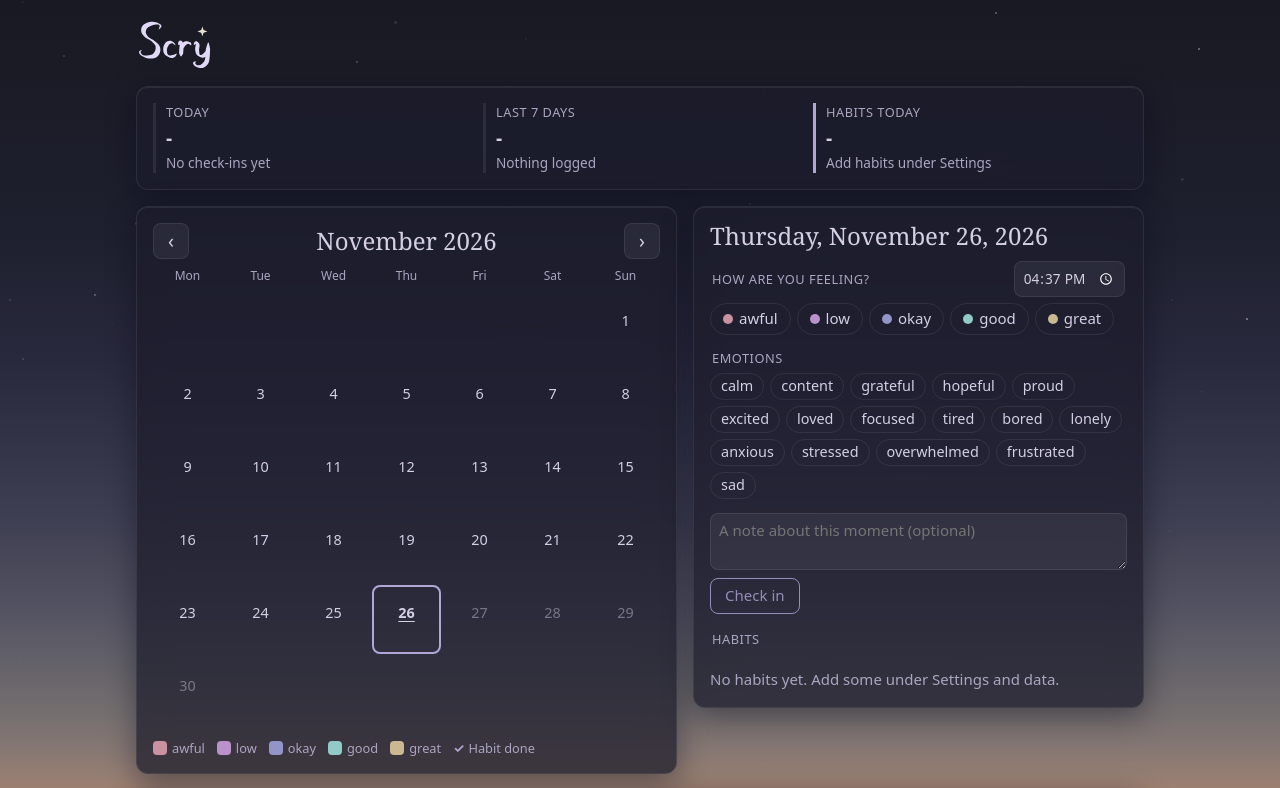
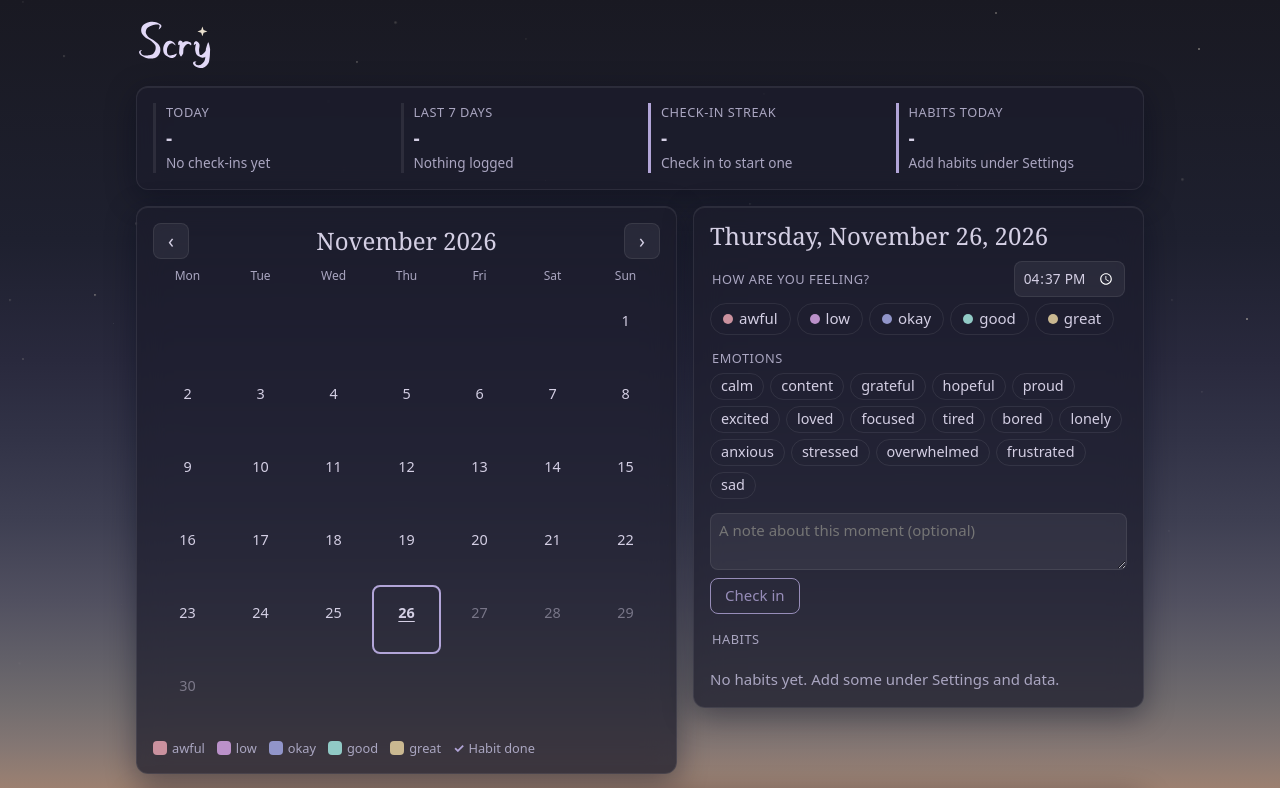
Before and after one commit to 1sabelle/scry, a React (Vite) app: page / in a window 1280 px wide. Shown: the top 788 px of the page. Built offline with nearby package versions, Linux system fonts and the light colour scheme.

Commit message:
✨ Show habit and check-in streaks

```diff
--- a/src/App.jsx
+++ b/src/App.jsx
@@ -56,6 +56,9 @@ export default function App() {
           />
           <Habits
             habits={data.habits}
+            days={data.days}
+            today={today}
+            isToday={selectedDate === today}
             habitsDone={selectedDay.habitsDone}
             onChange={(habitsDone) => updateSelectedDay({ habitsDone })}
           />
--- a/src/Habits.jsx
+++ b/src/Habits.jsx
@@ -1,5 +1,10 @@
+import { streakEnding } from './insights.js';
+
+// A streak shows on a habit's chip from this many days in a row, when looking at today.
+const MIN_STREAK_SHOWN = 2;
+
 // Ticks off the selected day's habits. Habits are added and edited under Settings.
-export default function Habits({ habits, habitsDone, onChange }) {
+export default function Habits({ habits, days, today, isToday, habitsDone, onChange }) {
   const activeHabits = habits.filter((habit) => !habit.archived);
 
   function toggle(habitId) {
@@ -13,7 +18,9 @@ export default function Habits({ habits, habitsDone, onChange }) {
         <p className="empty">No habits yet. Add some under Settings and data.</p>
       ) : (
         <div className="chips">
-          {activeHabits.map((habit) => (
+          {activeHabits.map((habit) => {
+            const streak = streakEnding(days, today, (day) => day.habitsDone.includes(habit.id));
+            return (
               <button
                 key={habit.id}
                 className={`chip habit-chip ${habitsDone.includes(habit.id) ? 'on' : ''}`}
@@ -22,8 +29,10 @@ export default function Habits({ habits, habitsDone, onChange }) {
               >
                 <span className="habit-check" aria-hidden="true">{habitsDone.includes(habit.id) ? '✓' : ''}</span>
                 {habit.name}
+                {isToday && streak >= MIN_STREAK_SHOWN && <span className="count">{streak} days</span>}
               </button>
-          ))}
+            );
+          })}
         </div>
       )}
     </fieldset>
--- a/src/Summary.jsx
+++ b/src/Summary.jsx
@@ -1,5 +1,9 @@
 import { averageMood, moodLabel } from './days.js';
-import { averageMoodOver } from './insights.js';
+import { averageMoodOver, streakEnding } from './insights.js';
+
+// Streak lengths worth looking forward to; within a few days of one, the summary says so.
+const STREAK_MILESTONES = [3, 7, 14, 30, 50, 75, 100, 150, 200, 300, 365];
+const DAYS_TO_MILESTONE_SHOWN = 3;
 
 function plural(count, word) {
   return `${count} ${word}${count === 1 ? '' : 's'}`;
@@ -9,6 +13,15 @@ function describeMood(mood) {
   return mood === null ? '-' : moodLabel(Math.round(mood));
 }
 
+// A nudge under the streak: the next milestone when it is close, or what keeps the streak going.
+function describeStreak(streak, hasCheckedInToday) {
+  if (streak === 0) return 'Check in to start one';
+  const nextMilestone = STREAK_MILESTONES.find((milestone) => milestone > streak);
+  const daysToMilestone = nextMilestone - streak;
+  if (daysToMilestone <= DAYS_TO_MILESTONE_SHOWN) return `${plural(daysToMilestone, 'more day')} to ${nextMilestone}`;
+  return hasCheckedInToday ? 'Checked in today' : 'Check in today to keep it';
+}
+
 export default function Summary({ data, today }) {
   const todayLog = data.days[today];
   const todayMood = averageMood(todayLog);
@@ -16,6 +29,7 @@ export default function Summary({ data, today }) {
   const activeHabits = data.habits.filter((habit) => !habit.archived);
   const habitsDoneToday = activeHabits.filter((habit) => todayLog?.habitsDone.includes(habit.id)).length;
   const checkInCount = todayLog?.checkIns.length ?? 0;
+  const checkInStreak = streakEnding(data.days, today, (day) => day.checkIns.length > 0);
 
   return (
     <section className="summary">
@@ -29,6 +43,11 @@ export default function Summary({ data, today }) {
         <span className="value">{describeMood(weekMood)}</span>
         <span className="detail">{weekMood === null ? 'Nothing logged' : `Average ${weekMood.toFixed(1)} of 5`}</span>
       </div>
+      <div className="stat streak">
+        <span className="label">Check-in streak</span>
+        <span className="value">{checkInStreak === 0 ? '-' : plural(checkInStreak, 'day')}</span>
+        <span className="detail">{describeStreak(checkInStreak, checkInCount > 0)}</span>
+      </div>
       <div className="stat habits">
         <span className="label">Habits today</span>
         <span className="value">{activeHabits.length === 0 ? '-' : `${habitsDoneToday} of ${activeHabits.length}`}</span>
--- a/src/insights.js
+++ b/src/insights.js
@@ -1,5 +1,5 @@
 import { addDays, daysBetween } from './dates.js';
-import { averageMood } from './days.js';
+import { EMPTY_DAY, averageMood } from './days.js';
 
 // Fewer days than this on either side and a mood comparison says more about chance than the habit.
 export const MIN_DAYS_TO_COMPARE = 3;
@@ -37,6 +37,18 @@ export function periodsEnding(today, dayCount) {
 // The average mood across all check-ins on the given dates, or null.
 export function averageMoodOn(days, dates) {
   return mean(dates.flatMap((date) => (days[date]?.checkIns ?? []).map((checkIn) => checkIn.mood)));
+}
+
+// How many days in a row, ending today, `isKept(day)` holds for. A today that isn't kept yet
+// doesn't break the streak: it counts back from yesterday until the day is over.
+export function streakEnding(days, today, isKept) {
+  let date = isKept(days[today] ?? EMPTY_DAY) ? today : addDays(today, -1);
+  let streak = 0;
+  while (isKept(days[date] ?? EMPTY_DAY)) {
+    streak++;
+    date = addDays(date, -1);
+  }
+  return streak;
 }
 
 // For each active habit: the average mood on days it was done versus days it was not.
--- a/src/styles.css
+++ b/src/styles.css
@@ -87,7 +87,7 @@ section, .settings, .collapsible {
 
 .summary { display: grid; grid-template-columns: repeat(auto-fit, minmax(170px, 1fr)); gap: 16px; }
 .stat { display: flex; flex-direction: column; gap: 2px; padding-left: 10px; border-left: 3px solid var(--mood, var(--border)); }
-.stat.habits { border-color: var(--accent); }
+.stat.habits, .stat.streak { border-color: var(--accent); }
 .stat .label { font-size: 0.8rem; color: var(--muted); text-transform: uppercase; letter-spacing: 0.04em; }
 .stat .value { font-size: 1.2rem; font-weight: 600; }
 .stat .value::first-letter { text-transform: uppercase; }
@@ -145,6 +145,7 @@ legend { font-size: 0.8rem; color: var(--muted); text-transform: uppercase; lett
 .chip.static { cursor: default; }
 .chip.static:hover { background: none; }
 .chip .count { color: var(--muted); font-size: 0.8rem; }
+.chip.on .count { color: inherit; opacity: 0.75; }
 .day-panel .habits { margin: 16px 0 0; padding-top: 14px; border-top: 1px solid var(--border); }
 .habit-check { display: inline-flex; align-items: center; justify-content: center; width: 14px; height: 14px; border: 1px solid currentColor; border-radius: 4px; font-size: 0.7rem; font-weight: 700; }
 
```
Also changed, not shown: 2 other files (tests, documents, lock files or other folders). Lines whose indentation alone changed are shown as unchanged.
